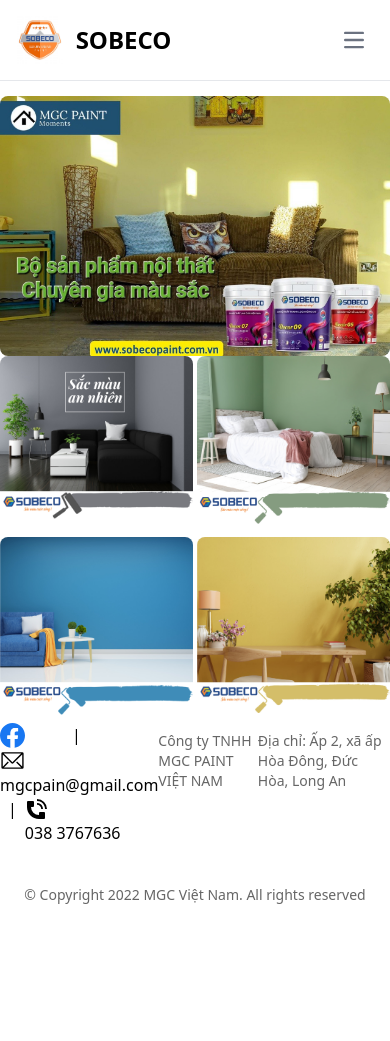
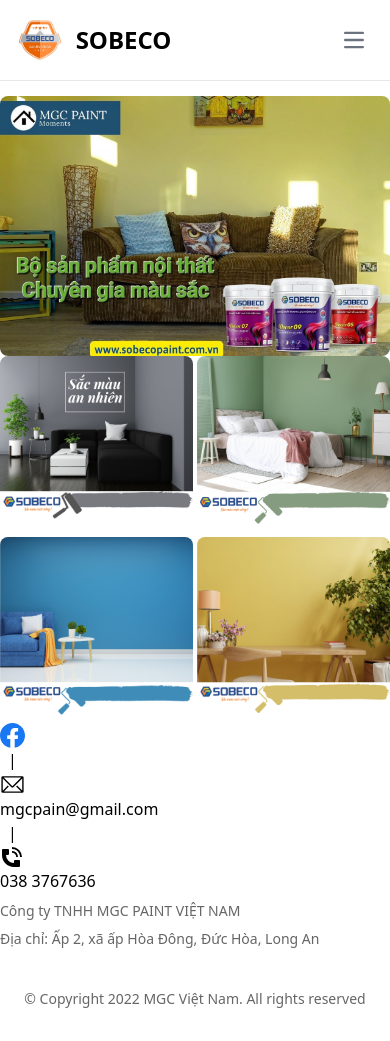
Before and after one commit to minhvietbui/sobeco, a Nuxt app: page /sanpham in a window 390 px wide. Before the commit the page ends 940 px from the top, so only its background shows below. Built offline with nearby package versions, Linux system fonts and the light colour scheme; a web font is replaced by a local one.

Commit message:
Fix footer on mobile

```diff
--- a/components/BaseFooter.vue
+++ b/components/BaseFooter.vue
@@ -2,9 +2,9 @@
   <footer class="max-w-screen-xl mx-auto">
     <div class="w-full">
       <div
-        class="flex flex-row md:w-full lg:w-full sm:px-1 py-2 sm:py-1 w-full space-y-2 justify-between"
+        class="md:flex md:flex-row md:w-full lg:w-full sm:px-1 py-2 sm:py-1 w-full space-y-2 justify-between"
       >
-        <ul class="flex flex-row flex-wrap">
+        <ul class="md:flex md:flex-row">
           <li class="w-16">
             <a href="https://www.facebook.com/profile.php?id=100085370560711">
               <svg
```
